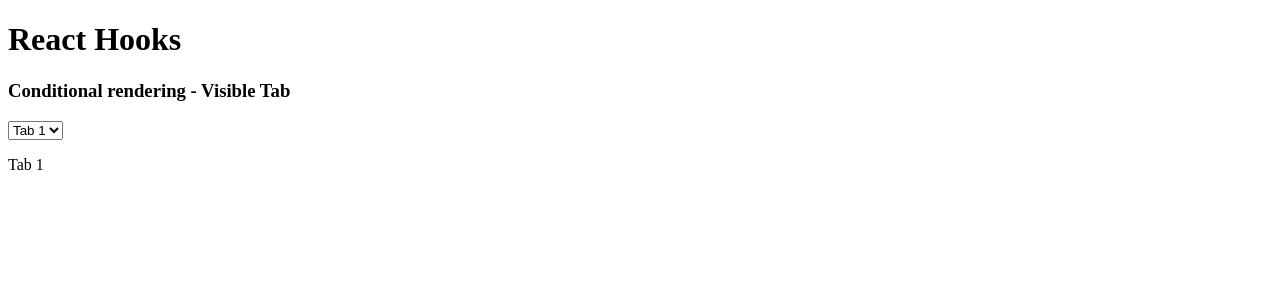
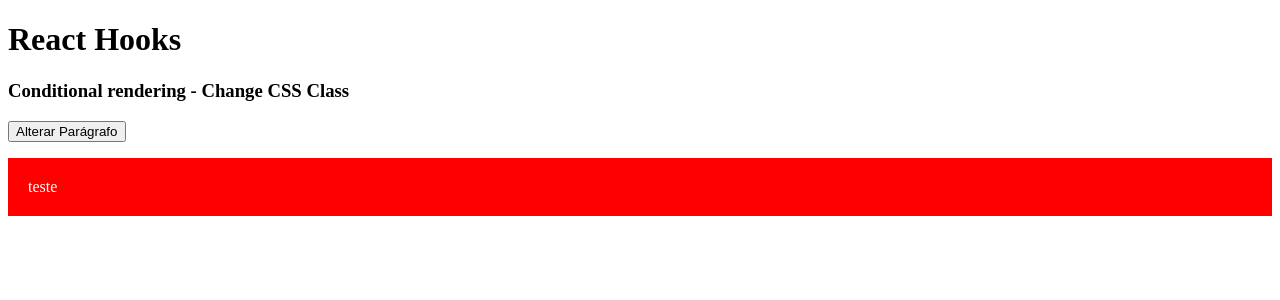
Before and after one commit to brunorodrigues10/react_next_hooks, a React (Vite) app: page / in a window 1280 px wide. Shown: the top 300 px of the page. Built offline with nearby package versions, Linux system fonts and the light colour scheme.

Commit message:
10_hooks

```diff
--- a/src/App.jsx
+++ b/src/App.jsx
@@ -8,8 +8,8 @@ import './App.css'
 // import HookState06 from "./components/UseState_06"
 // import HookState07 from "./components/UseState_07"
 // import HookState09 from "./components/UseState_09"
-import HookState10 from "./components/UseState_10"
-
+// import HookState10 from "./components/UseState_10"
+import HookState11 from "./components/UseState_11"
 
 
 function App() {
@@ -25,7 +25,8 @@ function App() {
       {/* <HookState07 /> */}
       {/* <HookState08 /> */}
       {/* <HookState09 /> */}
-      <HookState10 />
+      {/* <HookState10 /> */}
+      <HookState11 />
     </>
   )
 }
--- a/src/components/UseState_10.jsx
+++ b/src/components/UseState_10.jsx
@@ -18,10 +18,6 @@ export default () => {
             {tab == 1 && <p>Tab 1</p>}
             {tab == 2 && <p>Tab 2</p>}
             {tab == 3 && <p>Tab 3</p>}
-
-
-
-
         </>
 
     )
--- /dev/null
+++ b/src/components/UseState_11.jsx
@@ -0,0 +1,19 @@
+import { useState } from "react"
+import "./css_state_11.css"
+
+export default () => {
+
+
+    const [state, setState] = useState(true);
+    const class1 = "classUm";
+    const class2 = "classDois";
+
+    return (
+        <>
+            <h3>Conditional rendering - Change CSS Class</h3>
+            <button onClick={() => setState(!state)}>Alterar Parágrafo</button>
+            <p className={`paragrafo ${state ? class1 : class2}`}>teste</p>
+        </>
+
+    )
+}
--- /dev/null
+++ b/src/components/css_state_11.css
@@ -0,0 +1,12 @@
+.paragrafo {
+    padding: 20px;
+    color: white;
+}
+
+.classUm {
+    background-color: red;
+}
+
+.classDois {
+    background-color: blue;
+}
```
